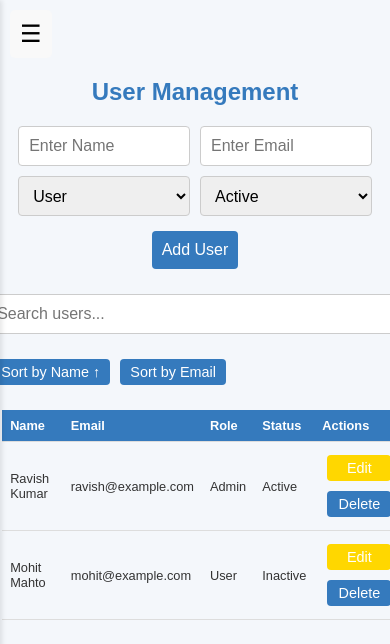
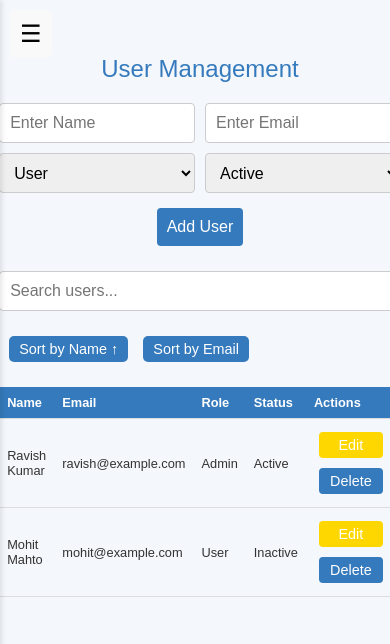
Before and after one commit to tropnicates/rbac_app, a React (Create React App) app: page /users in a window 390 px wide. Shown: the top 644 px of the page. Built offline with nearby package versions, Linux system fonts and the light colour scheme.

Commit message:
css modified

```diff
--- a/src/assets/styles/users.css
+++ b/src/assets/styles/users.css
@@ -3,6 +3,18 @@ body {
   background-color: #f9f9f9;
   color: #333;
   width: 100%;
+  margin: 0;
+  padding: 0;
+  box-sizing: border-box;
+}
+
+.user {
+  margin: 20px auto;
+  padding: 20px;
+  max-width: 1200px;
+  padding-left: 20px;
+  padding-right: 20px;
+  box-sizing: border-box;
 }
 
 .user {
@@ -12,7 +24,6 @@ body {
 
 .usermanagement {
   font-size: 1.8rem;
-  font-weight: bold;
   margin-bottom: 20px;
   text-align: center;
   color: #357ABD;
@@ -52,16 +63,17 @@ body {
 .btn-submit:hover {
   background-color: #357ABD;
 }
-
 .validation-error {
   color: #D8000C;
   background-color: #FFBABA;
   padding: 10px;
   font-size: 0.9rem;
   display: flex;
+  text-align: center;
+  border-radius: 4px;
+  max-width: 100%;
+  display: flex;
   flex-direction: column;
-  justify-content: center;
-  align-items: center;
 }
 
 .user-table {
@@ -111,78 +123,55 @@ body {
 .action-btn.delete:hover {
   background-color: #B00008;
 }
+.sortsearch {
+  display: flex;
+  flex-direction: row;
+  align-items: center;
+  justify-content: space-between;
+  width: 100%;
+  gap: 20px;
+  margin-top: 3rem;
+}
 
-.category-filter select {
+.search-bar {
+  flex: 1;
+}
+
+.sorting {
+  flex: 1;
+  display: flex;
+  justify-content: flex-end;
+}
+.search-bar {
+  margin-bottom: 20px;
   padding: 10px;
-  font-size: 16px;
+  width: 100%;
   border: 1px solid #ccc;
   border-radius: 5px;
-  background-color: white;
-  color: #333;
+}
+
+.sort-btn {
+  margin-left: 10px;
+  padding: 5px 10px;
+  background-color:#357ABD;
+  color: white;
+  border: none;
+  border-radius: 5px;
   cursor: pointer;
 }
 
-.sorting {
-  max-width: 1200px;
-  margin: 20px auto;
-  margin-top: -60px;
-  display: flex;
-  justify-content: flex-start;
-  padding: 0 20px;
-}
-
-.sorting select {
-  padding: 10px;
-  font-size: 16px;
-  border: 1px solid #ccc;
-  border-radius: 5px;
-  background-color: white;
-  color: #333;
-  cursor: pointer;
-}
-
-
-.search-bar {
-  max-width: 75rem;
-  margin: 1.25rem auto;
-  padding: 0 1.25rem;
-}
-
-.search-bar input {
-  width: 100%;
-  padding: 1.25rem 0;
-  font-size: 1rem;
-  border: 0.0625rem solid #ccc;
-  border-radius: 0.3125rem;
-  outline: none;
-  transition: border-color 0.3s ease;
-}
-
-.search-bar input:focus {
-  border-color: #007bff;
+.sort-btn:hover {
+  background-color: #357ABD;
 }
 
 @media (max-width: 768px) {
   .user {
-    padding: 10px;
-  }
-  .user-table{
-    margin-left: 1rem;
+    padding: 15px;
   }
 
   .category-filter {
     flex-direction: column;
     align-items: flex-start;
-    gap: 0.625rem;
-  }
-
-  .search-bar input {
-    font-size: 0.875rem;
-  }
-
-  .sorting {
-    flex-direction: column;
-    align-items: flex-end;
     gap: 0.625rem;
   }
 
@@ -192,57 +181,46 @@ body {
     align-items: center;
     justify-content: center;
     gap: 10px;
-    margin-left: 2rem;
-    margin-right: 2rem;
     margin-bottom: 20px;
   }
 
-  .btn-submit {
-    align-self: center;
+  .search-bar,
+  .sorting {
+    flex-direction: row;
+    gap: 20px;
+  }
+
+  .search-bar input {
+    width: 100%;
   }
 
   .user-table th,
   .user-table td {
     font-size: 0.9rem;
   }
+  .validation-error {
+    font-size: 0.8rem;
+    padding: 8px;
+    margin-top: 8px;
+  }
 }
 
 @media (max-width: 480px) {
-  .user{
-    margin-top: 3rem;
+  .user {
+    /* padding: 10px;  */
+    margin-left: 10px;
   }
-  .category-filter {
-    flex-direction: column;
-    align-items: flex-start;
-    gap: 0.625rem;
-    order: 2;
+  .usermanagement {
+    font-size: 1.5rem;
   }
 
-  .categories {
-    display: flex;
-    flex-direction: column;
-    align-items: flex-start;
-    gap: 0.625rem;
-    order: 1;
+  .search-bar input,
+  .sorting select {
+    font-size: 0.875rem;
   }
 
   .search-bar input {
-    font-size: 0.875rem;
-    padding: 1rem 0;
-  }
-
-  .sorting {
-    flex-direction: column;
-    align-items: flex-start;
-    gap: 0.625rem;
-    margin-top: 1rem;
-  }
-
-  .usermanagement {
-    font-size: 1.5rem;
-  }
-  .user-table{
-    margin-left: 1rem;
+    width: 100%;
   }
 
   .user-table th,
@@ -250,7 +228,14 @@ body {
     font-size: 0.8rem;
     padding: 8px;
   }
-  .action-btn.edit, .action-btn.delete{
+
+  .action-btn.edit,
+  .action-btn.delete {
     width: 60px;
   }
+  .validation-error {
+    font-size: 0.75rem;
+    padding: 6px;
+    margin-top: 6px;
+  }
 }
```
